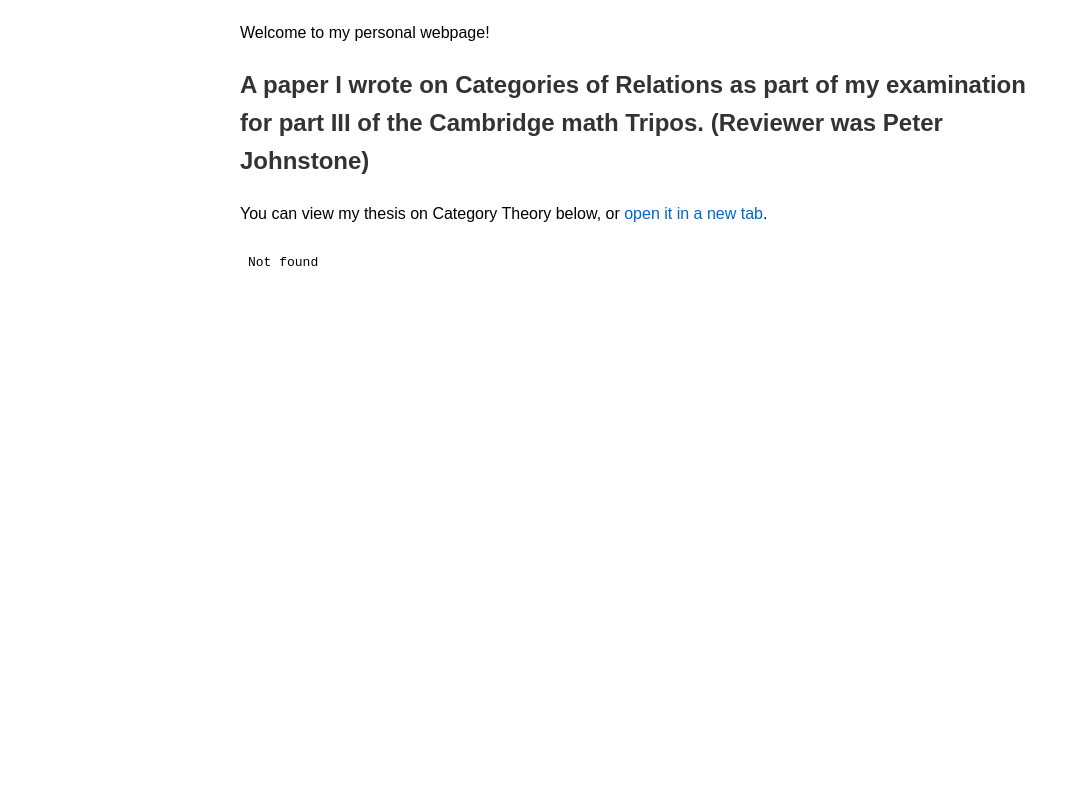
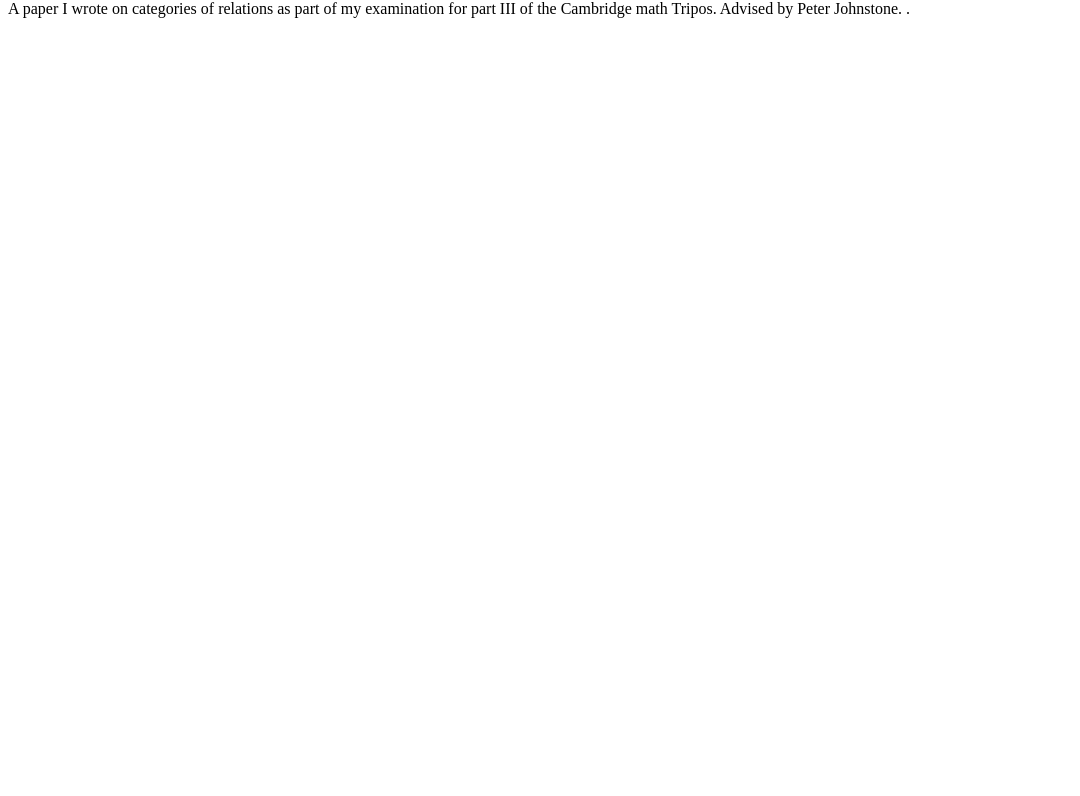
Before and after one commit to alevy123/alevy123.github.io, a plain HTML site: page index.html in a window 1280 px wide. Shown: the part 114-910 px from the top of the page, without its empty margins (0-1080 px from the left). After the commit the page ends 800 px from the top, so only its background shows below. Drawn offline with Linux system fonts and the light colour scheme.

Commit message:
Update index.html

```diff
--- a/index.html
+++ b/index.html
@@ -4,47 +4,10 @@
     <meta charset="UTF-8">
     <meta name="viewport" content="width=device-width, initial-scale=1.0">
     <title>Asaf Levy</title>
-    <style>
-        body {
-            font-family: Arial, sans-serif;
-            margin: 0;
-            padding: 20px;
-            line-height: 1.6;
-        }
-
-        h1, h2 {
-            color: #333;
-        }
-
-        a {
-            color: #0066cc;
-            text-decoration: none;
-        }
-
-        a:hover {
-            text-decoration: underline;
-        }
-
-        iframe {
-            max-width: 100%;
-            height: 70vh; /* Adjust height as needed */
-            border: none;
-        }
-
-        .container {
-            max-width: 800px;
-            margin: 0 auto;
-            padding: 20px;
-        }
-    </style>
 </head>
 <body>
-    <div class="container">
-        <h1>Asaf Levy</h1>
-        <p>Welcome to my personal webpage!</p>
-        <h2>A paper I wrote on Categories of Relations as part of my examination for part III of the Cambridge math Tripos. (Reviewer was Peter Johnstone) </h2>
-        <p>You can view my thesis on Category Theory below, or <a href="categories_of_relations.pdf" target="_blank">open it in a new tab</a>.</p>
-        <iframe src="categories_of_relations.pdf"></iframe>
-    </div>
+    <h1>Asaf Levy</h1>
+    <p>Welcome to my personal webpage!</p>
+    <p>A paper I wrote on categories of relations as part of my examination for part III of the Cambridge math Tripos. Advised by Peter Johnstone. <a href="categories_of_relations.pdf" target="_blank"> </a>.</p>
 </body>
 </html>
```
